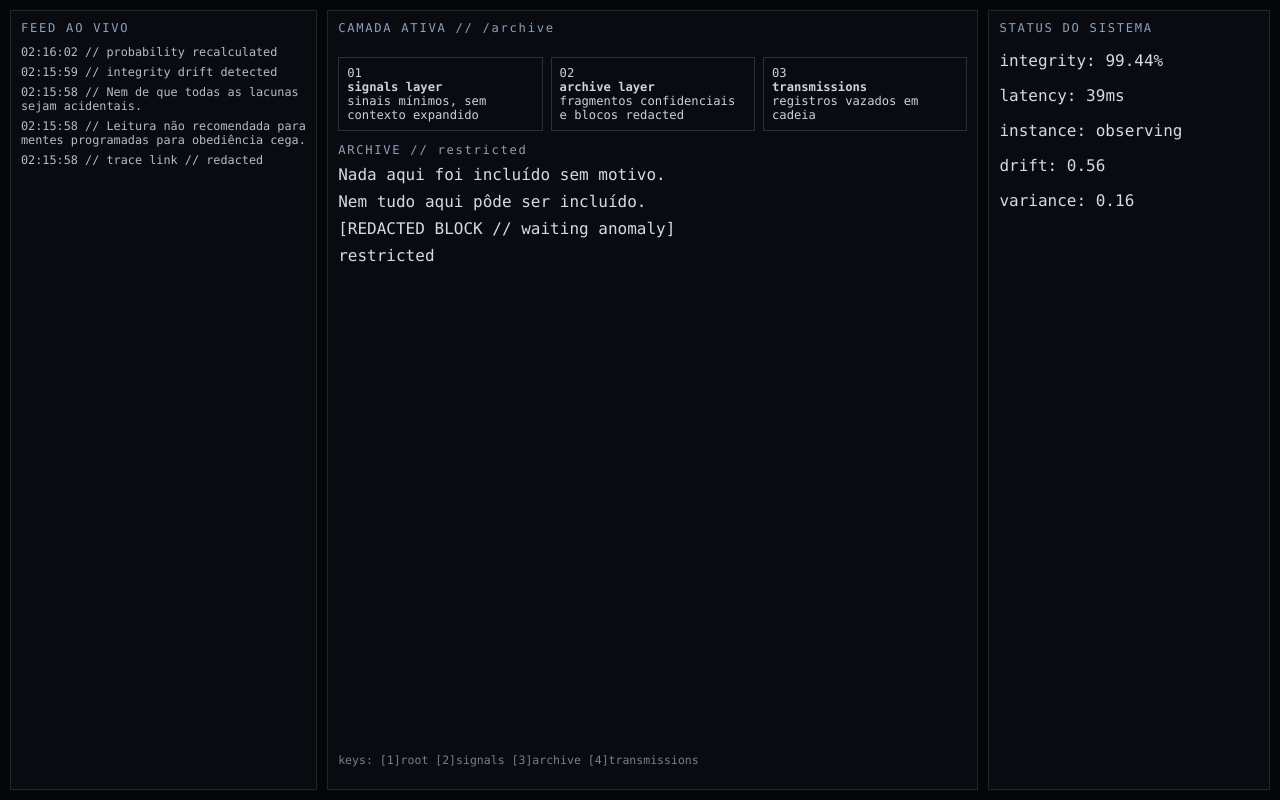
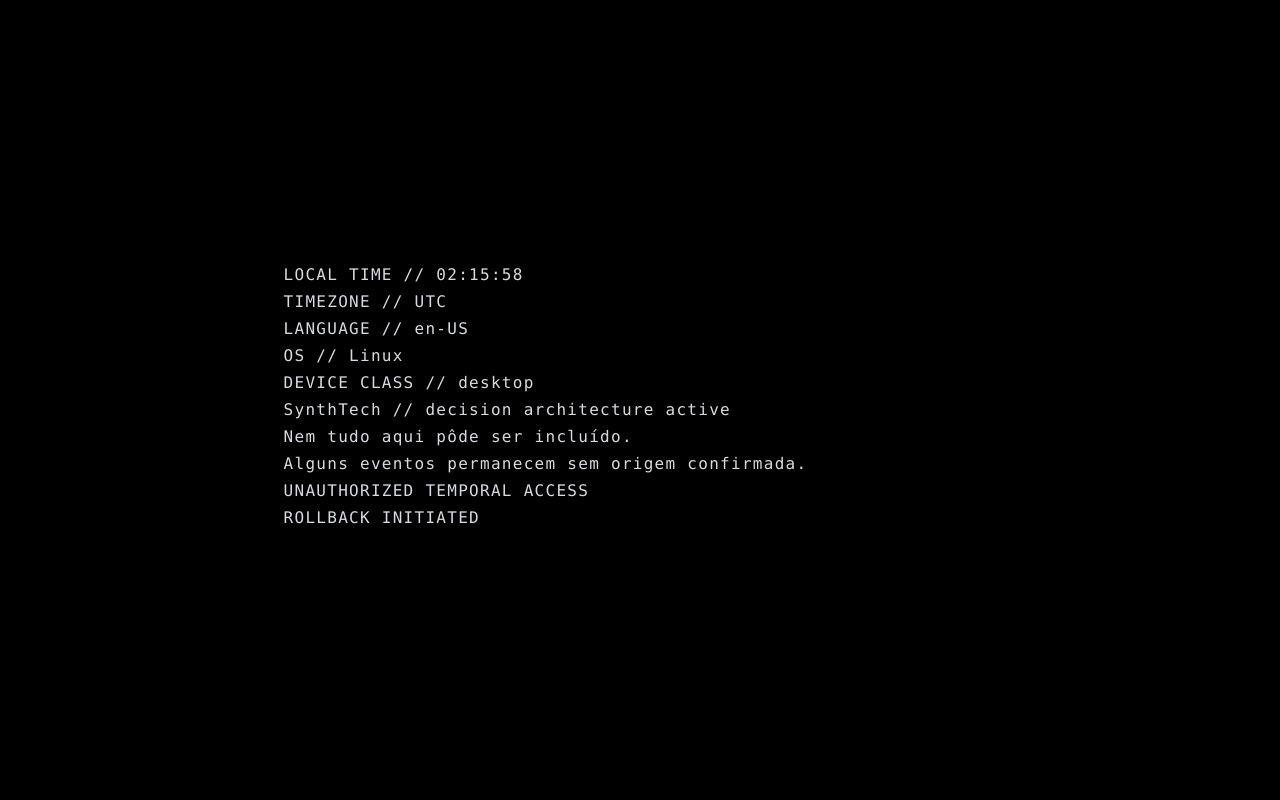
Before and after one commit to ccanei/irreverso, a Next.js app: page /archive in a window 1280 px wide. Built offline with nearby package versions, Linux system fonts and the light colour scheme.

Commit message:
chore: debug force breach/reset seen

```diff
--- a/app/globals.css
+++ b/app/globals.css
@@ -201,6 +201,24 @@
   }
 }
 
+
+.breach-blackframe {
+  position: fixed;
+  inset: 0;
+  background: #000;
+  z-index: 90;
+  animation: breachFrame 0.3s linear forwards;
+}
+
+@keyframes breachFrame {
+  from {
+    opacity: 1;
+  }
+  to {
+    opacity: 0;
+  }
+}
+
 @media (max-width: 1020px) {
   .console-shell {
     grid-template-columns: 1fr;
--- a/app/layout.tsx
+++ b/app/layout.tsx
@@ -1,16 +1,21 @@
+import { headers } from "next/headers";
 import "./globals.css";
 import { AppFrame } from "../components/system/AppFrame";
+import type { SiteMode } from "../lib/dominion";
 
 export const metadata = {
   title: "IRREVERSO",
   description: "registro interno",
 };
 
-export default function RootLayout({ children }: { children: React.ReactNode }) {
+export default async function RootLayout({ children }: { children: React.ReactNode }) {
+  const requestHeaders = await headers();
+  const initialMode = requestHeaders.get("x-irv-mode") === "stable" ? "stable" : "breach";
+
   return (
     <html lang="pt-BR">
       <body>
-        <AppFrame>{children}</AppFrame>
+        <AppFrame initialMode={initialMode as SiteMode}>{children}</AppFrame>
       </body>
     </html>
   );
--- a/components/system/AppFrame.tsx
+++ b/components/system/AppFrame.tsx
@@ -2,7 +2,8 @@
 
 import { ReactNode } from "react";
 import { ConsoleShell } from "./ConsoleShell";
+import type { SiteMode } from "../../lib/dominion";
 
-export function AppFrame({ children }: { children: ReactNode }) {
-  return <ConsoleShell>{children}</ConsoleShell>;
+export function AppFrame({ children, initialMode }: { children: ReactNode; initialMode: SiteMode }) {
+  return <ConsoleShell initialMode={initialMode}>{children}</ConsoleShell>;
 }
--- a/components/system/ConsoleShell.tsx
+++ b/components/system/ConsoleShell.tsx
@@ -9,17 +9,83 @@
 import { LiveFeed } from "./LiveFeed";
 import { SystemStatus } from "./SystemStatus";
 import { addEvent, trackVisit } from "../../lib/presence";
+import {
+  getLearningUntil,
+  getMode,
+  getResidualIntegrity,
+  localTelemetry,
+  randomQuotePair,
+  resetSeen,
+  setLearningUntil,
+  setResidualIntegrity,
+  setSeen,
+  SiteMode,
+} from "../../lib/dominion";
 
 const LAYER_ROUTES: Route[] = ["/", "/signals", "/archive", "/transmissions"];
 
-export function ConsoleShell({ children }: { children: ReactNode }) {
+function BreachSequence({ onComplete }: { onComplete: () => void }) {
+  const [lines, setLines] = useState<string[]>([]);
+
+  useEffect(() => {
+    const telemetry = localTelemetry();
+    const [q1, q2] = randomQuotePair();
+    setLines([
+      `LOCAL TIME // ${telemetry.localTime}`,
+      `TIMEZONE // ${telemetry.timezone}`,
+      `LANGUAGE // ${telemetry.language}`,
+      `OS // ${telemetry.os}`,
+      `DEVICE CLASS // ${telemetry.deviceClass}`,
+      "SynthTech // decision architecture active",
+      q1,
+      q2,
+      "UNAUTHORIZED TEMPORAL ACCESS",
+      "ROLLBACK INITIATED",
+    ]);
+
+    const finalizeTimer = window.setTimeout(() => {
+      setSeen();
+      const nextResidual = getResidualIntegrity() + 0.12;
+      setResidualIntegrity(nextResidual);
+      setLearningUntil(Date.now() + 20_000);
+      window.setTimeout(() => onComplete(), 300);
+    }, 9_500);
+
+    return () => window.clearTimeout(finalizeTimer);
+  }, [onComplete]);
+
+  return (
+    <section className="dominion-overlay dominion-overlay--breach">
+      <div>
+        {lines.map((line, index) => (
+          <p key={`${line}-${index}`}>{line}</p>
+        ))}
+      </div>
+    </section>
+  );
+}
+
+function StableConsole({
+  children,
+  integrityOffset,
+  learningUntil,
+  residualIntegrity,
+  onForceBreach,
+}: {
+  children: ReactNode;
+  integrityOffset: number;
+  learningUntil: number;
+  residualIntegrity: number;
+  onForceBreach: () => void;
+}) {
   const pathname = usePathname();
   const router = useRouter();
-  const [learningUntil, setLearningUntil] = useState(0);
   const [acceleratedUntil, setAcceleratedUntil] = useState(0);
-  const [integrityOffset, setIntegrityOffset] = useState(0);
+  const [debug, setDebug] = useState(false);
 
   useEffect(() => {
+    const params = new URLSearchParams(window.location.search);
+    setDebug(params.get("debug") === "1");
     trackVisit(pathname || "/");
     addEvent(`route:${pathname}`);
   }, [pathname]);
@@ -65,18 +131,101 @@
           <div className="layer-content">{children}</div>
           <p className="key-hint">keys: [1]root [2]signals [3]archive [4]transmissions</p>
         </section>
-        <SystemStatus integrityOffset={integrityOffset} learningUntil={learningUntil} />
+        <SystemStatus integrityOffset={integrityOffset} learningUntil={learningUntil} residualIntegrity={residualIntegrity} />
       </main>
       <DominionEvents
+        allowBreach={false}
         onRollback={({ integrityDrop, learningForMs, accelerateForMs }) => {
           const now = Date.now();
-          setIntegrityOffset(integrityDrop);
+          setAcceleratedUntil(now + accelerateForMs);
           setLearningUntil(now + learningForMs);
-          setAcceleratedUntil(now + accelerateForMs);
-          window.setTimeout(() => setIntegrityOffset(0), 1500);
+          setResidualIntegrity(Math.max(0, getResidualIntegrity() + Math.abs(integrityDrop) / 2));
         }}
       />
+      {debug ? (
+        <aside className="debug-panel">
+          <button onClick={onForceBreach}>force breach</button>
+          <button
+            onClick={() => {
+              resetSeen();
+              setResidualIntegrity(0);
+              setLearningUntil(0);
+            }}
+          >
+            reset seen
+          </button>
+          <button
+            onClick={() => {
+              Object.keys(window.localStorage)
+                .filter((key) => key.startsWith("irreverso."))
+                .forEach((key) => window.localStorage.removeItem(key));
+              resetSeen();
+            }}
+          >
+            reset irreverso.*
+          </button>
+        </aside>
+      ) : null}
       <div className="nuve-watermark">NUVE</div>
     </>
   );
 }
+
+export function ConsoleShell({ children, initialMode }: { children: ReactNode; initialMode: SiteMode }) {
+  const [mode, setMode] = useState<SiteMode>(initialMode);
+  const [learningUntil, setLearningUntilState] = useState(0);
+  const [integrityOffset, setIntegrityOffset] = useState(0);
+  const [residualIntegrity, setResidualIntegrityState] = useState(0);
+
+  useEffect(() => {
+    setMode(getMode());
+    setResidualIntegrityState(getResidualIntegrity());
+    setLearningUntilState(getLearningUntil());
+  }, []);
+
+  useEffect(() => {
+    const timer = window.setInterval(() => {
+      setResidualIntegrityState(getResidualIntegrity());
+      setLearningUntilState(getLearningUntil());
+    }, 1000);
+    return () => window.clearInterval(timer);
+  }, []);
+
+  const updateLearning = (until: number) => {
+    setLearningUntil(until);
+    setLearningUntilState(until);
+  };
+
+  const updateResidual = (residual: number) => {
+    setResidualIntegrity(residual);
+    setResidualIntegrityState(residual);
+  };
+
+  if (mode === "breach") {
+    return (
+      <>
+        <BreachSequence
+          onComplete={() => {
+            updateResidual(getResidualIntegrity());
+            updateLearning(getLearningUntil());
+            setIntegrityOffset(-0.12);
+            window.setTimeout(() => setIntegrityOffset(0), 1500);
+            setMode("stable");
+          }}
+        />
+        <div className="breach-blackframe" aria-hidden />
+      </>
+    );
+  }
+
+  return (
+    <StableConsole
+      integrityOffset={integrityOffset}
+      learningUntil={learningUntil}
+      residualIntegrity={residualIntegrity}
+      onForceBreach={() => setMode("breach")}
+    >
+      {children}
+    </StableConsole>
+  );
+}
--- a/components/system/SystemStatus.tsx
+++ b/components/system/SystemStatus.tsx
@@ -1,26 +1,41 @@
 "use client";
 
-import { useEffect, useState } from "react";
+import { useEffect, useMemo, useState } from "react";
 
 type InstanceState = "active" | "observing" | "learning";
 
-export function SystemStatus({ integrityOffset, learningUntil }: { integrityOffset: number; learningUntil: number }) {
+export function SystemStatus({
+  integrityOffset,
+  learningUntil,
+  residualIntegrity,
+}: {
+  integrityOffset: number;
+  learningUntil: number;
+  residualIntegrity: number;
+}) {
   const [latency, setLatency] = useState(44);
   const [integrity, setIntegrity] = useState(99.42);
   const [variance, setVariance] = useState(0.22);
   const [instance, setInstance] = useState<InstanceState>("active");
+
+  const floor = useMemo(() => Math.max(95.2, 97.2 - residualIntegrity), [residualIntegrity]);
+  const ceiling = useMemo(() => Math.max(floor + 0.8, 99.96 - residualIntegrity / 2), [floor, residualIntegrity]);
+
+  useEffect(() => {
+    setIntegrity((prev) => Math.max(floor, Math.min(ceiling, prev - residualIntegrity * 0.02)));
+  }, [ceiling, floor, residualIntegrity]);
 
   useEffect(() => {
     const timer = window.setInterval(() => {
       const now = Date.now();
       setLatency((prev) => Math.max(18, Math.min(89, prev + (Math.random() - 0.5) * 9)));
       setVariance((prev) => Math.max(0.1, Math.min(2.8, prev + (Math.random() - 0.5) * 0.16)));
-      setIntegrity((prev) => Math.max(97.2, Math.min(99.96, prev + (Math.random() - 0.5) * 0.04 + integrityOffset)));
+      setIntegrity((prev) => Math.max(floor, Math.min(ceiling, prev + (Math.random() - 0.5) * 0.04 + integrityOffset)));
       setInstance(now < learningUntil ? "learning" : Math.random() > 0.55 ? "observing" : "active");
     }, 1500);
 
     return () => window.clearInterval(timer);
-  }, [integrityOffset, learningUntil]);
+  }, [ceiling, floor, integrityOffset, learningUntil]);
 
   return (
     <div className="panel panel-status">
--- a/lib/dominion.ts
+++ b/lib/dominion.ts
@@ -19,14 +19,44 @@
   "“O medo é uma forma de reconhecimento.”",
 ] as const;
 
+const SEEN_COOKIE = "irv_seen";
+const SEEN_STORAGE = "irreverso.seen";
+const MAX_SEEN_AGE_SECONDS = 180 * 24 * 60 * 60;
+
+export type SiteMode = "breach" | "stable";
+
 export const DOMINION_KEYS = {
   breachSeen: "irreverso.dominion.breachSeen",
   takeoverSeen: "irreverso.dominion.takeoverSeen",
   sessions: "irreverso.dominion.sessions",
   eventLog: "irreverso.dominion.eventLog",
+  integrityResidual: "irreverso.dominion.integrityResidual",
+  learningUntil: "irreverso.dominion.learningUntil",
 } as const;
 
 export type DominionEventType = "breach" | "takeover";
+
+export function getMode(): SiteMode {
+  if (typeof window === "undefined") return "breach";
+  const cookieSeen = document.cookie
+    .split(";")
+    .map((part) => part.trim())
+    .some((part) => part === `${SEEN_COOKIE}=1`);
+  const localSeen = window.localStorage.getItem(SEEN_STORAGE) === "true";
+  return cookieSeen || localSeen ? "stable" : "breach";
+}
+
+export function setSeen() {
+  if (typeof window === "undefined") return;
+  window.localStorage.setItem(SEEN_STORAGE, "true");
+  document.cookie = `${SEEN_COOKIE}=1; Max-Age=${MAX_SEEN_AGE_SECONDS}; Path=/; SameSite=Lax`;
+}
+
+export function resetSeen() {
+  if (typeof window === "undefined") return;
+  window.localStorage.removeItem(SEEN_STORAGE);
+  document.cookie = `${SEEN_COOKIE}=0; Max-Age=0; Path=/; SameSite=Lax`;
+}
 
 export function readNumber(key: string, fallback = 0) {
   if (typeof window === "undefined") return fallback;
@@ -37,7 +67,23 @@
 
 export function writeNumber(key: string, value: number) {
   if (typeof window === "undefined") return;
-  window.localStorage.setItem(key, String(Math.trunc(value)));
+  window.localStorage.setItem(key, String(value));
+}
+
+export function getResidualIntegrity() {
+  return Math.max(0, readNumber(DOMINION_KEYS.integrityResidual, 0));
+}
+
+export function setResidualIntegrity(next: number) {
+  writeNumber(DOMINION_KEYS.integrityResidual, Math.max(0, Math.round(next * 1000) / 1000));
+}
+
+export function getLearningUntil() {
+  return readNumber(DOMINION_KEYS.learningUntil, 0);
+}
+
+export function setLearningUntil(timestamp: number) {
+  writeNumber(DOMINION_KEYS.learningUntil, timestamp);
 }
 
 export function registerSession(now = Date.now()) {
```
Also changed, not shown: components/system/DominionEvents.tsx (+5 -20 lines), middleware.ts (added, +17 -0 lines).
